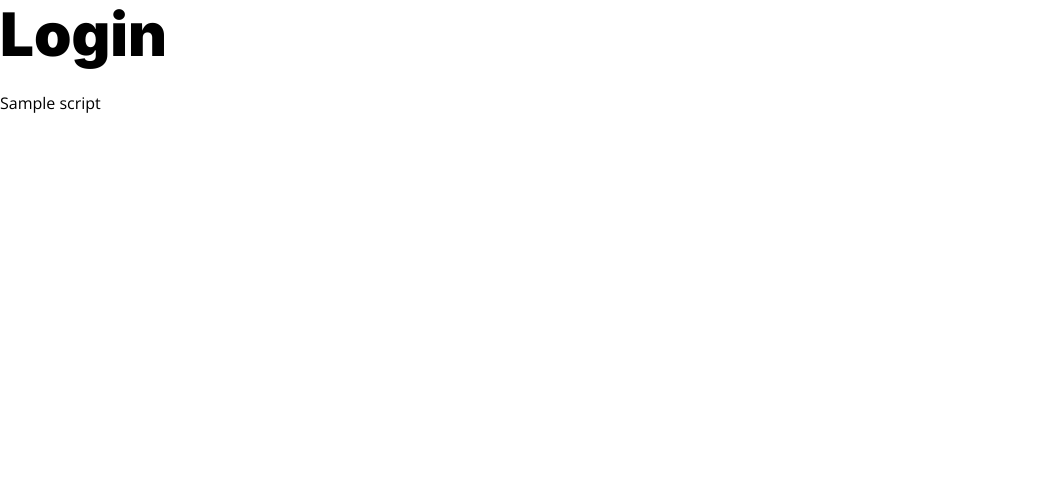
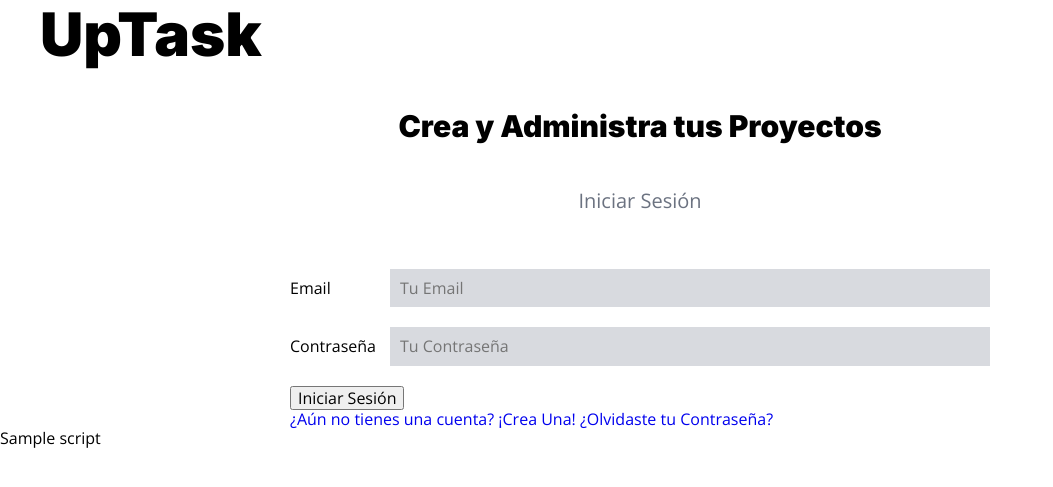
Before and after one commit to MoisesKMS/up-task, a PHP site: template views/auth/login.php in a window 1280 px wide. Shown: the top 487 px of the page, without its empty margins (0-1053 px from the left). Run offline with PHP 8.4, Linux system fonts and the light colour scheme; the template is opened without the code that fills it: most values are stand-ins (such as "Sample title", 1, 10 or a date in 2020).

Commit message:
0.3.0
-Estructura al formulario de login
-Estilos al formulario de login

```diff
--- a/src/scss/app.scss
+++ b/src/scss/app.scss
@@ -1 +1,2 @@
 @use 'base';
+@use 'componentes';
--- a/src/scss/base/_tipografia.scss
+++ b/src/scss/base/_tipografia.scss
@@ -1,21 +1,38 @@
 @use 'variables' as v;
-
-h1, h2, h3 {
+h1,
+h2,
+h3 {
     font-family: v.$fuente_headings;
-    margin: 0 0 calc(v.$separacion / 2) 0 ;
+    margin: 0 0 calc(v.$separacion / 2) 0;
     font-weight: 900;
 }
+
 h1 {
     font-size: 6rem;
 }
+
 h2 {
     font-size: 5rem;
 }
+
 h3 {
     font-size: 4rem;
 }
+
 p {
     font-size: 2rem;
     color: v.$gris;
     line-height: 1.8;
 }
+
+.tagline {
+    font-family: v.$fuente_headings;
+    font-weight: 900;
+    color: v.$negro;
+    font-size: 3rem;
+    text-align: center;
+}
+
+.descripcion-pagina {
+    text-align: center;
+}
--- /dev/null
+++ b/src/scss/componentes/_formulario.scss
@@ -0,0 +1,19 @@
+@use 'base/variables' as v;
+@use 'base/mixins' as m;
+.formulario {
+    margin-top: 5rem;
+    .campo {
+        display: flex;
+        align-items: center;
+        margin-bottom: 2rem;
+        label {
+            flex: 0 0 10rem;
+        }
+        input {
+            flex: 1;
+            padding: 1rem;
+            border: none;
+            background-color: lighten($color: v.$gris, $amount: 40);
+        }
+    }
+}
--- /dev/null
+++ b/src/scss/componentes/_index.scss
@@ -0,0 +1 @@
+@forward 'formulario';
--- a/views/auth/login.php
+++ b/views/auth/login.php
@@ -1 +1,37 @@
-<h1>Login</h1>
+<div class="contenedor">
+    <h1>UpTask</h1>
+    <p class="tagline">Crea y Administra tus Proyectos</p>
+
+    <div class="contenedor-sm">
+        <p class="descripcion-pagina">Iniciar Sesión</p>
+        <form action="/" method="POST" class="formulario">
+            <div class="campo">
+                <label for="email">Email</label>
+                <input
+                    type="email"
+                    name="email"
+                    id="email"
+                    placeholder="Tu Email"
+                />
+            </div>
+
+            <div class="campo">
+                <label for="password">Contraseña</label>
+                <input
+                    type="password"
+                    name="password"
+                    id="password"
+                    placeholder="Tu Contraseña"
+                />
+            </div>
+
+            <input type="submit" value="Iniciar Sesión" class="boton">
+        </form>
+
+        <div class="acciones">
+            <a href="/crear">¿Aún no tienes una cuenta? ¡Crea Una!</a>
+            <a href="/olvide">¿Olvidaste tu Contraseña?</a>
+        </div>
+
+    </div><!--.Contenedor SM-->
+</div>
```
Also changed, not shown: public/build/css/app.css, 1 other file.
